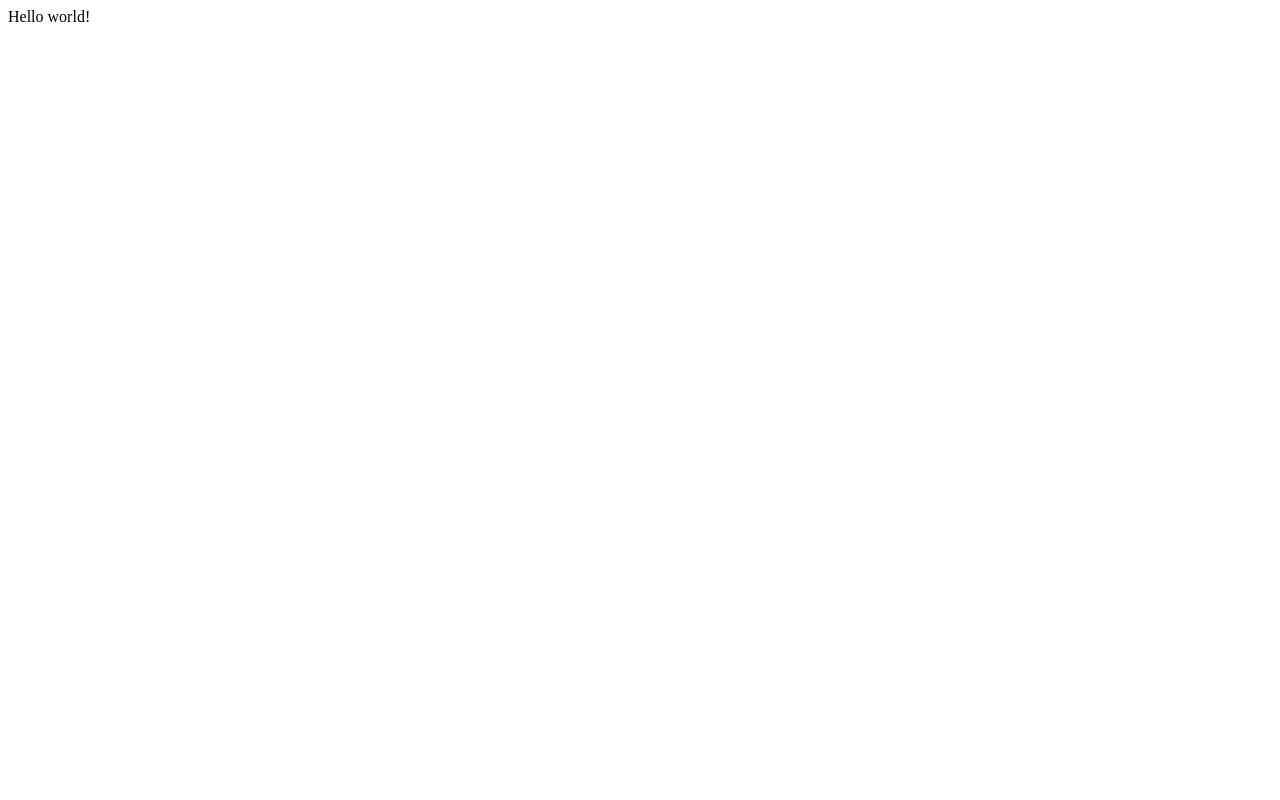
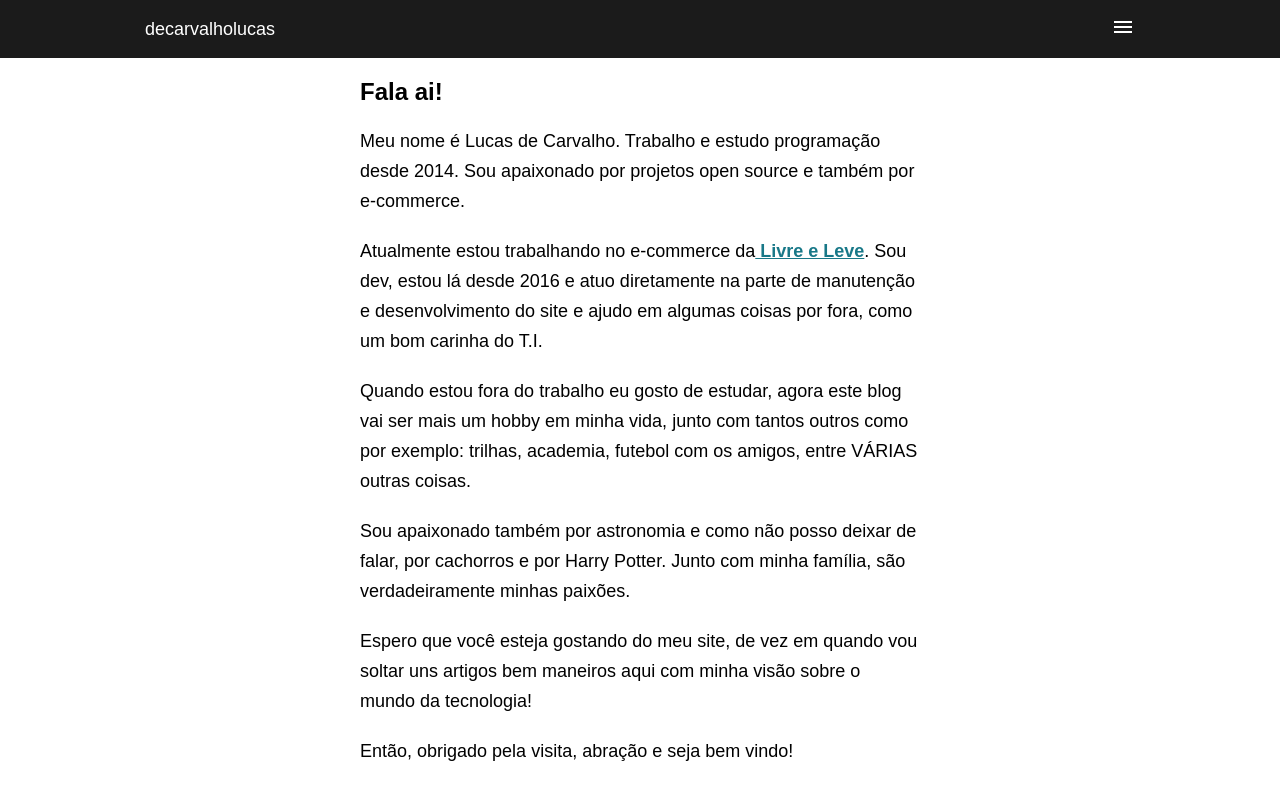
Before and after one commit to decarvalholucas/decarvalholucas, a Gatsby site: page / in a window 1280 px wide. Built offline with nearby package versions, Linux system fonts and the light colour scheme; Gatsby itself is replaced by a stand-in of ours.

Commit message:
Initial Commit

```diff
--- /dev/null
+++ b/config/metadata.js
@@ -0,0 +1,13 @@
+module.exports = {
+  siteMetadata: {
+    title: `decarvalholucas`,
+    siteUrl: `https://www.decarvalholucas.com`,
+    description: `Blog de um cara apaixonado por tecnologia!`,
+    social: [
+      {
+        name: "github",
+        url: "https://github.com/decarvalholucas"
+      }
+    ]
+  }
+}
--- a/gatsby-config.js
+++ b/gatsby-config.js
@@ -4,6 +4,8 @@
  * See: https://www.gatsbyjs.org/docs/gatsby-config/
  */
 
+const siteMetadata = require('./config/metadata');
+
 module.exports = {
-  /* Your site config here */
+  siteMetadata
 }
--- /dev/null
+++ b/src/components/Header/index.js
@@ -0,0 +1,23 @@
+import React from 'react';
+
+import GlobalStyle from '../../styles/global';
+
+import { MdMenu } from 'react-icons/md';
+
+import { LCHeader } from './styles';
+
+export default function Header() {
+  return (
+    <>
+      <GlobalStyle />
+      <LCHeader>
+        <div className="container">
+          <div className="logo">decarvalholucas</div>
+          <div className="menu">
+            <MdMenu />
+          </div>
+        </div>
+      </LCHeader>
+    </>
+  );
+}
--- /dev/null
+++ b/src/components/Header/styles.js
@@ -0,0 +1,23 @@
+import styled from "styled-components";
+
+export const LCHeader = styled.header`
+  background-color: rgba(15,15,15,0.95);
+  .container {
+    width: 100%;
+    display: flex;
+    justify-content: space-between;
+    align-items: center;
+    color: #FFF;
+    margin: 0 auto;
+    max-width: 1020px;
+    padding: 15px;
+    .logo {
+      font-size: 18px;
+    }
+    .menu {
+      svg {
+        font-size: 24px;
+      }
+    }
+  }
+`;
--- a/src/pages/index.js
+++ b/src/pages/index.js
@@ -1,3 +1,47 @@
 import React from "react"
 
-export default () => <div>Hello world!</div>
+// COMPONENTS
+import Header from '../components/Header';
+
+import { Content, Container } from './styles';
+
+export default () => (
+  <>
+    <Header/>
+    <Container>
+      <Content>
+        <h1>Fala ai!</h1>
+        <p>
+          Meu nome é Lucas de Carvalho. Trabalho e estudo programação desde
+          2014. Sou apaixonado por projetos open source e também por e-commerce.
+        </p>
+        <p>
+        Atualmente estou trabalhando no e-commerce da
+        <a href="https://www.livreeleve.com.br" rel="nofollow"> Livre e Leve</a>.
+        Sou dev, estou lá desde 2016 e atuo diretamente na
+        parte de manutenção e desenvolvimento do site e ajudo em algumas coisas
+        por fora, como um bom carinha do T.I.
+        </p>
+        <p>
+        Quando estou fora do trabalho eu gosto de estudar, agora este blog vai
+        ser mais um hobby em minha vida, junto com tantos outros como por exemplo:
+        trilhas, academia, futebol com os amigos, entre VÁRIAS outras coisas.
+        </p>
+        <p>
+        Sou apaixonado também por astronomia e como não posso deixar de falar,
+        por cachorros e por Harry Potter. Junto com minha família, são verdadeiramente
+        minhas paixões.
+        </p>
+
+        <p>
+          Espero que você esteja gostando do meu site, de vez em quando vou soltar
+          uns artigos bem maneiros aqui com minha visão sobre o mundo da tecnologia!
+        </p>
+
+        <p>
+        Então, obrigado pela visita, abração e seja bem vindo!
+        </p>
+      </Content>
+    </Container>
+  </>
+);
--- /dev/null
+++ b/src/pages/styles.js
@@ -0,0 +1,24 @@
+import styled from 'styled-components';
+
+export const Container = styled.div`
+  max-width: 600px;
+  margin: 0 auto;
+`;
+
+export const Content = styled.div`
+  padding: 10px;
+  margin: 10px;
+  h1 {
+    font-size: 24px;
+    margin: 0 0 20px 0;
+  }
+  p {
+    font-size: 18px;
+    line-height: 30px;
+    margin: 0 0 20px 0;
+    a {
+      color: #187888;
+      font-weight: 600;
+    }
+  }
+`;
--- /dev/null
+++ b/src/styles/global.js
@@ -0,0 +1,12 @@
+import { createGlobalStyle } from 'styled-components'
+
+const GlobalStyle = createGlobalStyle`
+  * {
+    padding: 0;
+    margin: 0;
+    box-sizing: border-box;
+    font-family: Arial, Helvetica, sans-serif;
+  }
+`
+
+export default GlobalStyle;
```
Also changed, not shown: package.json (+5 -3 lines), 1 other file.
